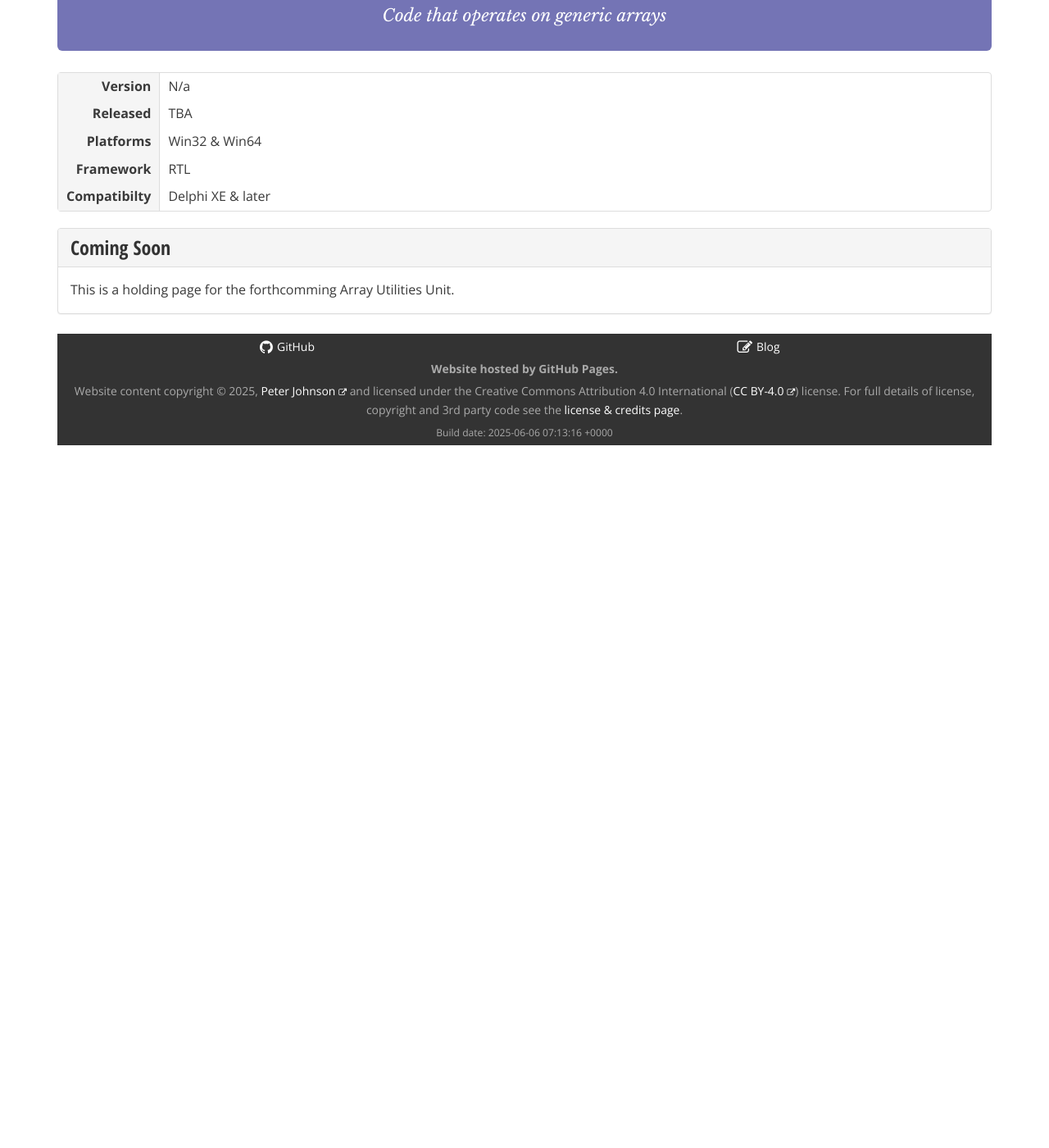
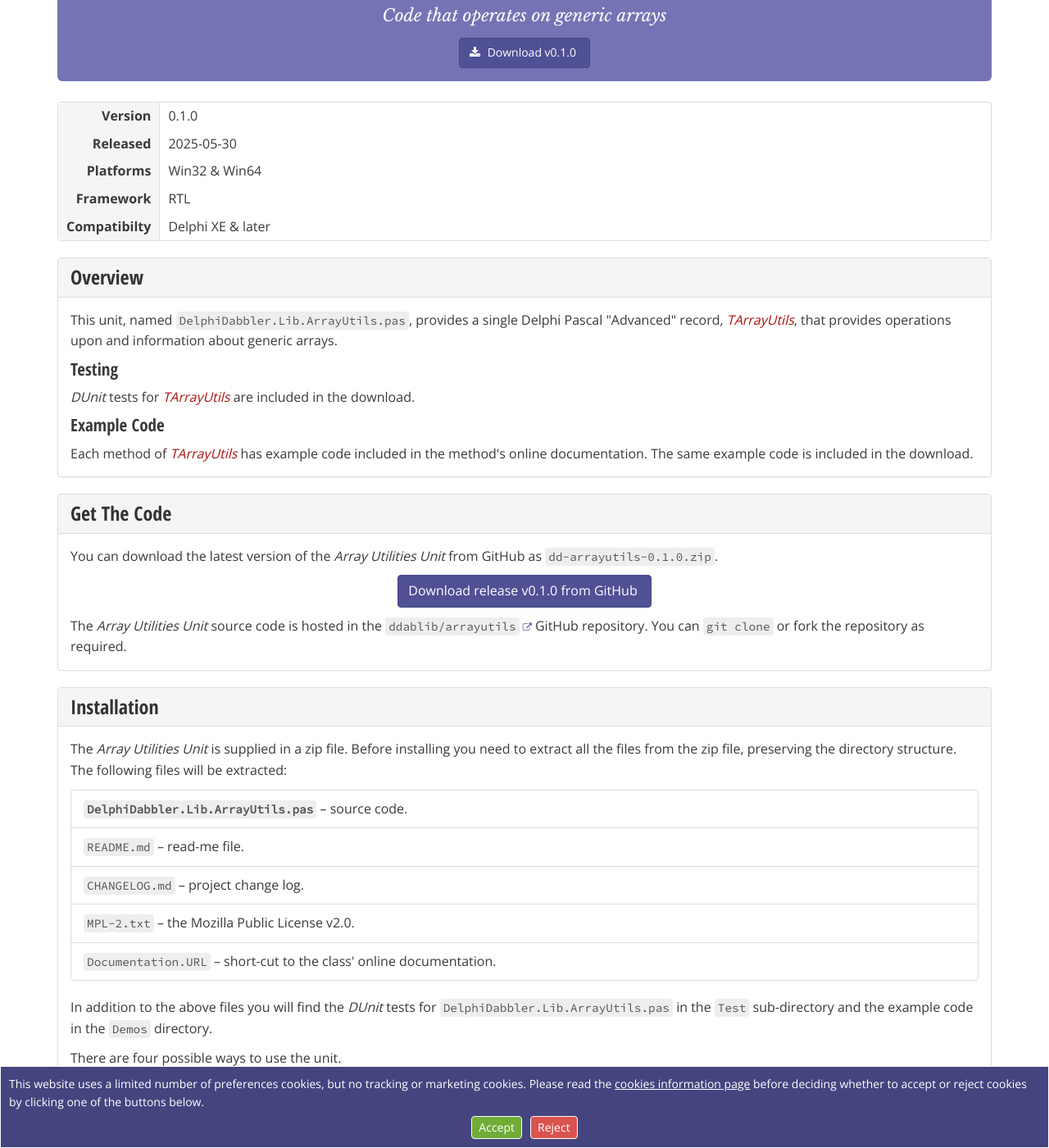
Before and after one commit to delphidabbler/delphidabbler.github.io, a Jekyll site: the page built from _software/arrayutils.html, in a window 1280 px wide and 1400 px high, scrolled down 270 px. Shown: the whole window at 82% size. Built offline with Jekyll 4.4.1, drawn with Linux system fonts in a browser that asks for light colours; before the commit the page ends 900 px from its top, so only the background shows below that; some of the changed text lies outside the part shown.

Commit message:
Add content to arrayutils page
The existing placeholder page had its content replaced by a complete
page for the newly release Array Utilities Unit v0.1.0

```diff
--- a/_software/arrayutils.html
+++ b/_software/arrayutils.html
@@ -3,8 +3,8 @@
 layout: "codelib-tplt"
 group: lib
 priority: 3
-version: "N/a"
-release-date: "TBA"
+version: "0.1.0"
+release-date: "2025-05-30"
 platforms: ["Win32", "Win64"]
 frameworks: ["RTL"]
 compatibility: "Delphi XE & later"
@@ -16,24 +16,21 @@
 download-base-url: "https://github.com/ddablib/arrayutils/releases/"
 repo-url: "https://github.com/ddablib/arrayutils/releases"
 docs-url: "https://lib-docs.delphidabbler.com/ArrayUtils/"
-want-header-buttons: false
+want-header-buttons: true
+use-github-for-downloads: true;
 status: "current"
 ---
 {% assign dl-file = page.dl-file-prefix | append: page.version | append: ".zip" %}
-{% assign dl-url = page.download-base-url | append: dl-file %}
+{% assign dl-url =  page.repo-url | append: "/tag/version-" | append: page.version %}
 
 <section class="panel panel-default">
   <div class="panel-heading">
     <h2 class="panel-title">
-      <!-- Overview -->
-      Coming Soon
+      Overview
     </h2>
   </div>
   <div class="panel-body">
     <p>
-      This is a holding page for the forthcomming Array Utilities Unit.
-    </p>
-    <!-- <p>
       This unit, named <code>DelphiDabbler.Lib.ArrayUtils.pas</code>, provides a single Delphi Pascal &quot;Advanced&quot; record, <var>TArrayUtils</var>, that provides operations upon and information about generic arrays.
     </p>
     <h3>
@@ -47,11 +44,11 @@
     </h3>
     <p>
       Each method of <var>TArrayUtils</var> has example code included in the method's online documentation. The same example code is included in the download.
-    </p> -->
+    </p>
   </div>
 </section>
 
-<!-- <section class="panel panel-default">
+<section class="panel panel-default">
   <div class="panel-heading">
     <h2 class="panel-title">
       Get The Code
@@ -68,9 +65,9 @@
       The <em>{{ page.title }}</em> source code is hosted in the <a href="{{ page.repo-url }}" aria-label="Link to the ddablib/arrayutils repository on GitHub"><code>ddablib/arrayutils</code></a> GitHub repository. You can <code>git clone</code> or fork the repository as required.
     </p>
   </div>
-</section> -->
+</section>
 
-<!-- <section class="panel panel-default">
+<section class="panel panel-default">
   <div class="panel-heading">
     <h2 class="panel-title">
       Installation
@@ -101,7 +98,7 @@
       In addition to the above files you will find the <em>DUnit</em> tests for <code>DelphiDabbler.Lib.ArrayUtils.pas</code> in the <code>Test</code> sub-directory and the example code in the <code>Demos</code> directory.
     </p>
     <p>
-      There are three possible ways to use the unit.
+      There are four possible ways to use the unit.
     </p>
     <ol class="wide">
       <li>
@@ -113,11 +110,14 @@
       <li>
         For maximum portability you can add the unit to a Delphi design time package. If you need help doing this <a href="{{ site.data.core.install-to-ide-link }}" aria-title="see a tip on working with design time packages">see here</a>.
       </li>
+      <li>
+        If you use Git you can add the <a href="https://github.com/ddablib/arrayutils"><code>ddablib/arrayutils</code></a> GitHub repository as a Git submodule and add it to your project. Obviously, it's safer if you fork the repo and use your copy, just in case <code>ddablib/arrayutils</code> ever goes away.
+      </li>
     </ol>
   </div>
-</section> -->
+</section>
 
-<!-- <section class="panel panel-default">
+<section class="panel panel-default">
   <div class="panel-heading">
     <h2 class="panel-title">
       Documentation
@@ -134,9 +134,9 @@
       Change log: <code><a href="https://github.com/ddablib/arrayutils/blob/main/CHANGELOG.md" aria-title="View the change log in Markdown format">CHANGELOG.md</a></code>.
     </p>
   </div>
-</section> -->
+</section>
 
-<!-- <section class="panel panel-default">
+<section class="panel panel-default">
   <div class="panel-heading">
     <h2 class="panel-title" id="feedback">
       Feedback &amp; Queries
@@ -144,7 +144,7 @@
   </div>
   <div class="panel-body">
     <p>
-      If you find any bugs or want to suggest a new feature please report them using the <em>{{page.title}}</em> <a href="https://github.com/ddablib/arrayutils/issues">issue tracker</a>.
+      If you find any bugs or want to suggest a new feature please use the <em>{{page.title}}</em> <a href="https://github.com/ddablib/arrayutils/issues">issue tracker</a>.
     </p>
     <p>
       If you have created a bug fix or have implemented a new feature please open a pull request for it.
@@ -153,9 +153,9 @@
       Should you have any queries about using the unit please read the <a href="{{ page.docs-url }}">documentation</a>. If you can't find an answer in the documentation then post a message in the <a href="https://github.com/orgs/ddablib/discussions">discussion group</a>.
     </p>
   </div>
-</section> -->
+</section>
 
-<!-- <section class="panel panel-default">
+<section class="panel panel-default">
   <div class="panel-heading">
     <h2 class="panel-title">
       License
@@ -163,7 +163,7 @@
   </div>
   <div class="panel-body">
     <p>
-      <span class="fa fa-copyright fa-pull-left fa-3x"></span> The <em>{{page.title}}</em> is open source. It is copyright &copy; 2013-2023 by <a href="https://en.gravatar.com/delphidabbler" aria-label="Peter Johnson's Gravatar account">Peter Johnson</a>. The source code is made available under the terms of the <a href="https://www.mozilla.org/MPL/2.0/" aria-label="Mozilla Public License v2.0 on mozilla.org">Mozilla Public License v2.0</a>. All relevant trademarks are acknowledged.
+      <span class="fa fa-copyright fa-pull-left fa-3x"></span> The <em>{{page.title}}</em> is open source. It is copyright &copy; 2025 by <a href="https://en.gravatar.com/delphidabbler" aria-label="Peter Johnson's Gravatar account">Peter Johnson</a>. The source code is made available under the terms of the <a href="https://www.mozilla.org/MPL/2.0/" aria-label="Mozilla Public License v2.0 on mozilla.org">Mozilla Public License v2.0</a>. All relevant trademarks are acknowledged.
     </p>
   </div>
-</section> -->
+</section>
```
Also changed, not shown: other parts of _software/arrayutils.html (+1 -1 lines).
